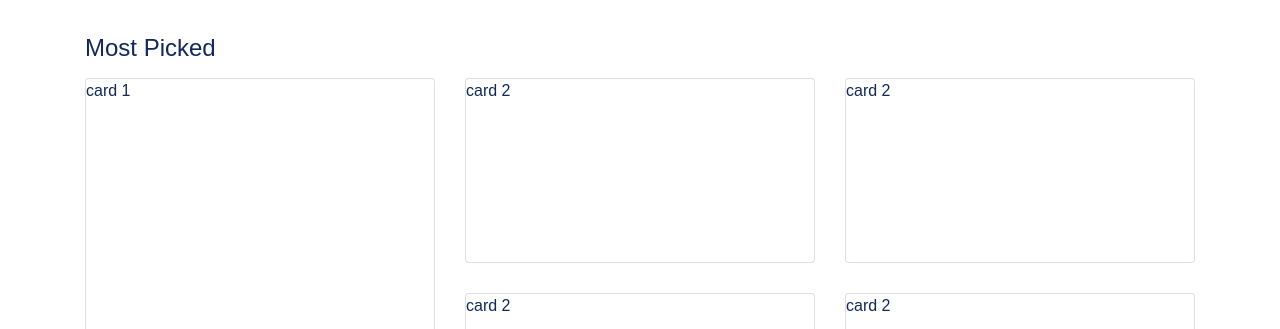
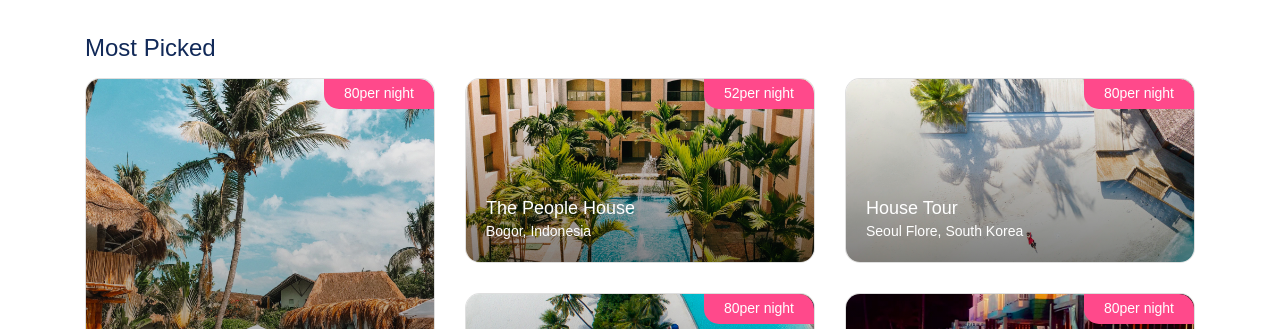
Before and after one commit to dani-edo/staycation-react, a React (Create React App) app: page / in a window 1280 px wide. Shown: the part 623-952 px from the top of the page. Built offline with nearby package versions, Linux system fonts and the light colour scheme.

Commit message:
mostpicked section

```diff
--- a/src/assets/scss/_variables.scss
+++ b/src/assets/scss/_variables.scss
@@ -36,7 +36,7 @@ $grays: map-merge(
 $blue:    #007bff !default;
 $indigo:  #3857DF !default;
 $purple:  #6f42c1 !default;
-$pink:    #e83e8c !default;
+$pink:    #FF498B !default;
 $red:     #dc3545 !default;
 $orange:  #fd7e14 !default;
 $yellow:  #ffc107 !default;
--- a/src/assets/scss/style.scss
+++ b/src/assets/scss/style.scss
@@ -94,6 +94,116 @@ section {
     margin-bottom: 70px;
 }
 
+.img-cover {
+    object-fit: cover;
+    width: 100%;
+    height: 100%;
+}
+
+.img-contain {
+    object-fit: contain;
+    width: 100%;
+    height: 100%;
+}
+
 .card {
     height: 100%;
+
+    .tag {
+        z-index: 3;
+        font-size: 0.875rem;
+        background-color: $pink;
+        padding: 0.25rem 1.25rem;
+        position: absolute;
+        color: $white;
+        top: 0;
+        right: 0;
+        min-height: 30px;
+        border-radius: 0 15px;
+
+        span {
+            font-weight: 300;
+        }
+    }
+
+    .img-wrapper {
+        height: 100%;
+        margin-bottom: 0;
+        border-radius: 0.9375rem;
+        overflow: hidden;
+    }
+
+    .meta-wrapper {
+        margin-top: 1rem;
+
+        h5 {
+            font-size: 1.125rem;
+            margin-bottom: 2px;
+        }
+
+        span {
+            font-size: .875rem;
+        }
+    }
+
+    &.card-featured {
+        overflow: hidden;
+        cursor: pointer;
+        height: 100%;
+        border-radius: 15px;
+
+        &::after {
+            content: '';
+            position: absolute;
+            top: 0;
+            left: 0;
+            right: 0;
+            bottom: 0;
+            transform: scale(1.1);
+            transition: 0.5s transform ease-in-out;
+            z-index: 2;
+            @include gradient-y(rgba($black, 0), rgba($black, .51), 0%, 100%)
+        }
+
+        .img-wrapper {
+            z-index: 1;
+            margin: 0;
+            position: absolute;
+            left: 0;
+            right: 0;
+            bottom: 0;
+            transform: scale(1.1);
+            transition: 0.25s transform ease-in-out;
+
+        }
+
+        .meta-wrapper {
+            z-index: 4;
+            color: $white;
+            padding: 20px;
+            position: absolute;
+            top: 0;
+            bottom: 0;
+            width: 100%;
+            transform: translateY(0);
+            transition: 0.3s transform ease-in-out;
+            display: flex;
+            justify-content: flex-end;
+            flex-direction: column;
+        }
+
+        &:hover {
+            .meta-wrapper {
+                transform: translateY(-10px);
+            }
+
+            &::after {
+                transform: scale(1);
+            }
+
+            .img-wrapper {
+                transform: scale(1);
+            }
+        }
+    }
 }
--- a/src/json/landingPage.json
+++ b/src/json/landingPage.json
@@ -9,7 +9,7 @@
       "_id": "asd1293uasdads1",
       "name": "Jung Hook Sie",
       "type": "Apartment",
-      "imageUrl": "/images/image-mostpicked-1.jpg",
+      "imageUrl": "/images/img-most-picked-1.jpg",
       "country": "South Korea",
       "city": "Seoul Flore",
       "price": "80",
@@ -19,7 +19,7 @@
       "_id": "asd1293uasdads1",
       "name": "The People House",
       "type": "Hotel",
-      "imageUrl": "/images/image-mostpicked-2.jpg",
+      "imageUrl": "/images/img-most-picked-2.jpg",
       "country": "Indonesia",
       "city": "Bogor",
       "price": "52",
@@ -29,7 +29,7 @@
       "_id": "asd1293uasdads1",
       "name": "House Tour",
       "type": "Rumah",
-      "imageUrl": "/images/image-mostpicked-3.jpg",
+      "imageUrl": "/images/img-most-picked-3.jpg",
       "country": "South Korea",
       "city": "Seoul Flore",
       "price": "80",
@@ -39,7 +39,7 @@
       "_id": "asd1293uasdads1",
       "name": "Jung Hook Sie",
       "type": "Apartment",
-      "imageUrl": "/images/image-mostpicked-4.jpg",
+      "imageUrl": "/images/img-most-picked-4.jpg",
       "country": "South Korea",
       "city": "Seoul Flore",
       "price": "80",
@@ -49,7 +49,7 @@
       "_id": "asd1293uasdads1",
       "name": "Jung Hook Sie",
       "type": "Apartment",
-      "imageUrl": "/images/image-mostpicked-5.jpg",
+      "imageUrl": "/images/img-most-picked-5.jpg",
       "country": "South Korea",
       "city": "Seoul Flore",
       "price": "80",
--- a/src/pages/LandingPage.js
+++ b/src/pages/LandingPage.js
@@ -5,12 +5,19 @@ import MostPicked from "parts/MostPicked";
 
 import landingPage from "json/landingPage.json";
 export default class LandingPage extends Component {
+  constructor(props) {
+    super(props);
+    this.refMostPicked = React.createRef();
+  }
   render() {
     return (
       <>
         <Header {...this.props} />
-        <Hero data={landingPage.hero} />
-        <MostPicked data={landingPage.mostPicked} />
+        <Hero refMostPicked={this.refMostPicked} data={landingPage.hero} />
+        <MostPicked
+          refMostPicked={this.refMostPicked}
+          data={landingPage.mostPicked}
+        />
       </>
     );
   }
--- a/src/parts/Hero.js
+++ b/src/parts/Hero.js
@@ -4,8 +4,8 @@ import formatNumber from "utils/formatNumber";
 
 export default function Hero(props) {
   const showMostPicked = () => {
-    window.scrollTop({
-      top: (props.refMostPicked.current.offsetTop = 30),
+    window.scrollTo({
+      top: props.refMostPicked.current.offsetTop - 30,
       behavior: "smooth",
     });
   };
--- a/src/parts/MostPicked.js
+++ b/src/parts/MostPicked.js
@@ -1,25 +1,41 @@
 import React from "react";
+import Button from "elements/Button";
 
 export default function MostPicked(props) {
   return (
-    <section className="container">
+    <section className="container" ref={props.refMostPicked}>
       <h4 className="mb-3">Most Picked</h4>
       <div className="container-grid">
-        <div className="item column-4 row-2">
-          <div className="card">card 1</div>
-        </div>
-        <div className="item column-4 row-1">
-          <div className="card">card 2</div>
-        </div>
-        <div className="item column-4 row-1">
-          <div className="card">card 2</div>
-        </div>
-        <div className="item column-4 row-1">
-          <div className="card">card 2</div>
-        </div>
-        <div className="item column-4 row-1">
-          <div className="card">card 2</div>
-        </div>
+        {props.data.map((e, i) => {
+          return (
+            <div
+              className={`item column-4${i === 0 ? " row-2" : " row-1"}`}
+              key={`mostpicked-${i}`}
+            >
+              <div className="card card-featured">
+                <div className="tag">
+                  {e.price}
+                  <span className="font-weight-light">per {e.unit}</span>
+                </div>
+                <figure className="img-wrapper">
+                  <img src={e.imageUrl} alt={e.name} className="img-cover" />
+                </figure>
+                <div className="meta-wrapper">
+                  <Button
+                    className="streched-link d-block text-white"
+                    type="link"
+                    href={`properties/${e.id}`}
+                  >
+                    <h5>{e.name}</h5>
+                  </Button>
+                  <span>
+                    {e.city}, {e.country}
+                  </span>
+                </div>
+              </div>
+            </div>
+          );
+        })}
       </div>
     </section>
   );
```
Also changed, not shown: 1 other file (tests, documents, lock files or other folders).
